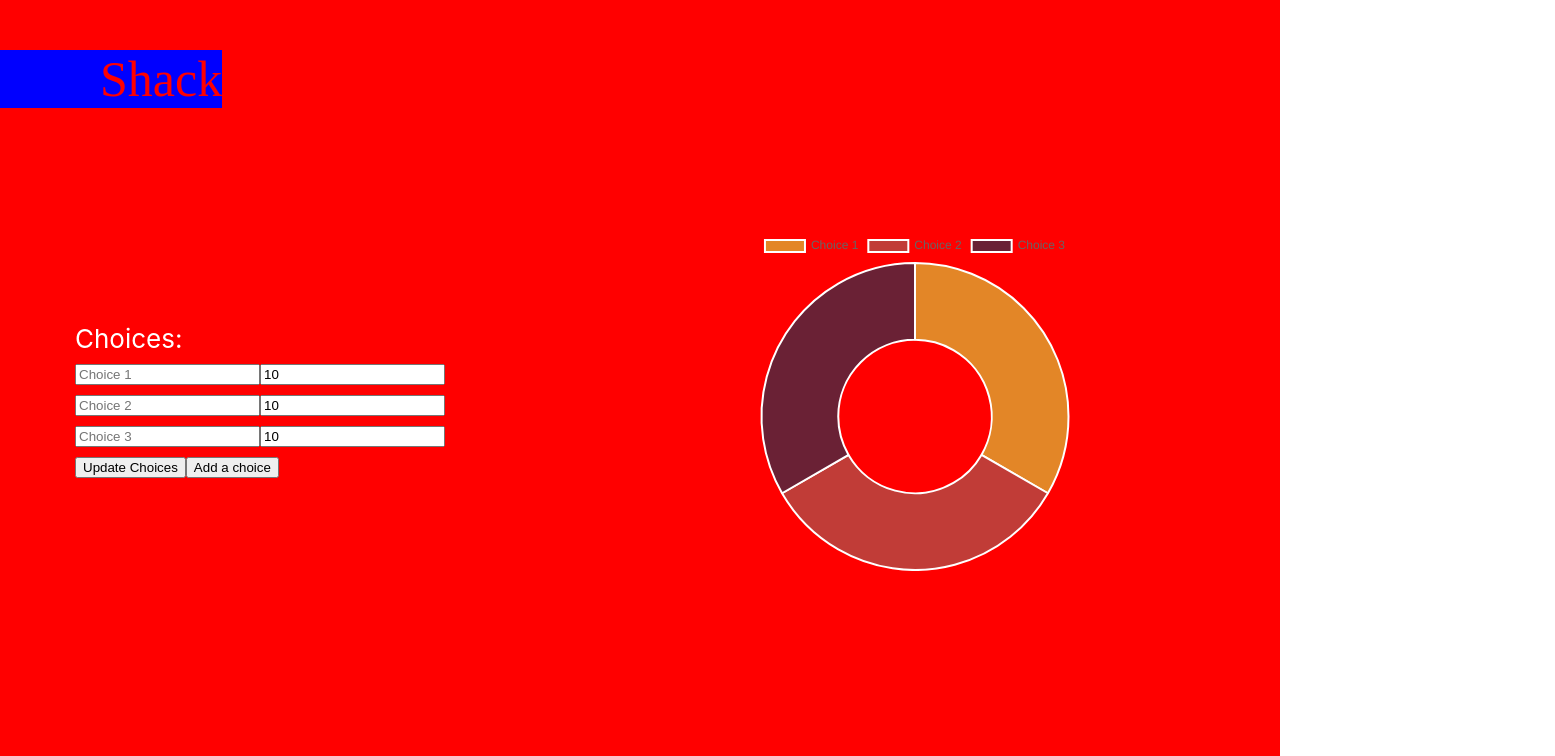
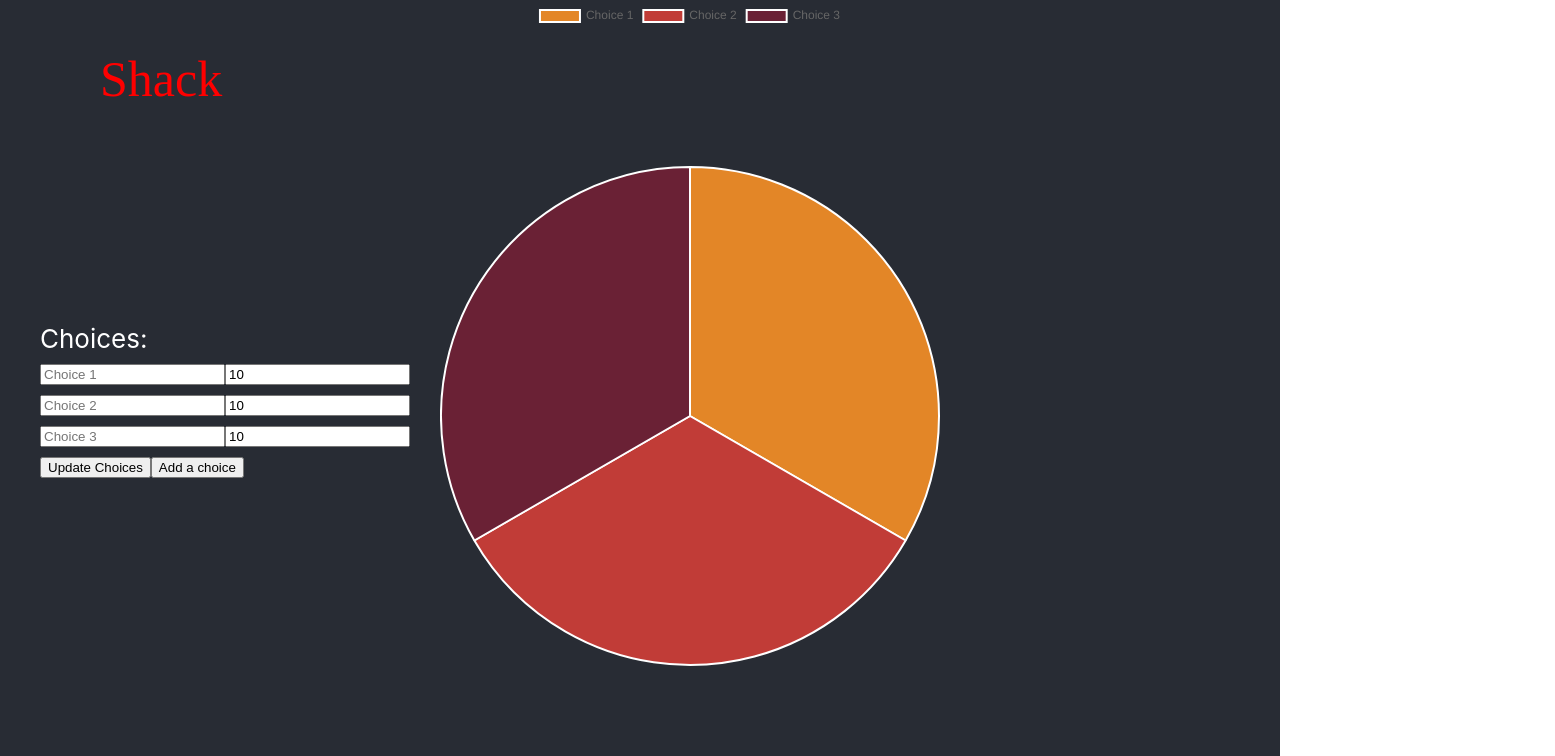
Before and after one commit to michaelfu1029/Shack, a React (Create React App) app: page / in a window 1280 px wide. Shown: the top 756 px of the page, 1555 px wide, since content can reach past the window. Built offline with nearby package versions, Linux system fonts and the light colour scheme.

Commit message:
Fixed sizing and have room for random selection on page

```diff
--- a/src/App.css
+++ b/src/App.css
@@ -7,7 +7,7 @@
 
 .App-header {
   background-color: #282c34;
-  background-color: red;
+  /* background-color: red; */
   /* position: relative; */
   top:5vh;
   min-height: 100vh;
@@ -44,18 +44,18 @@
   padding-left: 100px;
   font-size: 50px;
   text-align: left;
-  background-color: blue;
+  /* background-color: blue; */
 }
 
 Form {
   width: 500px;
   /* float: left; */
   /* height: 600px; */
-  left: 200px;
+  right: 100px;
   /* background-color: green; */
   position: relative;
-  left:300px;
-  padding-left: 50px;
+  /* left:300px; */
+  /* padding-left: 50px; */
   /* padding: 10px; */
   /* margin-left: 100px; */
   /* padding-top: 100px; */
@@ -63,17 +63,19 @@ Form {
   /* background-color: aqua; */
   color:white;
   font-size: calc(10px + 2vmin);
-  justify-content: center;
+  /* justify-content: center; */
 }
 
-.Pie {
-  max-width: 100px;
-  float: left;
-  height: 300px;
+canvas {
+  max-width: 500px;
+  position: relative;
+  right: 200px;
+  /* float: left; */
+  /* height: 300px; */
   /* background-color: blue; */
 }
 
-.Spacer {
+/* .Spacer {
   color: transparent;
   background-color: blue;
-}
+} */
--- a/src/components/Pie.js
+++ b/src/components/Pie.js
@@ -1,12 +1,12 @@
 import React from 'react';
 // import PieChart from 'react-minimal-pie-chart';
-import { Doughnut } from 'react-chartjs-2'
+import { Pie } from 'react-chartjs-2'
 import { defaults } from 'react-chartjs-2';
 
 class PieChart extends React.Component{
     render() {
         // Disable animating charts by default.
-        defaults.global.animation = false;
+        // defaults.global.animation = false;
 
         let sections = []
         let data = []
@@ -23,13 +23,14 @@ class PieChart extends React.Component{
         //     { title: 'Three', value:  this.props.val[2], color: '#6A2135' }
         // ]
         return(
-            <Doughnut
+            <Pie
 
                 data={{
                     labels: this.props.names,
                     datasets: dataset
                 }}
-                height = '80%'
+                height = '50%'
+                options={{ maintainAspectRatio: false }}
                 // width ='20%'
             />
             // <PieChart
```
